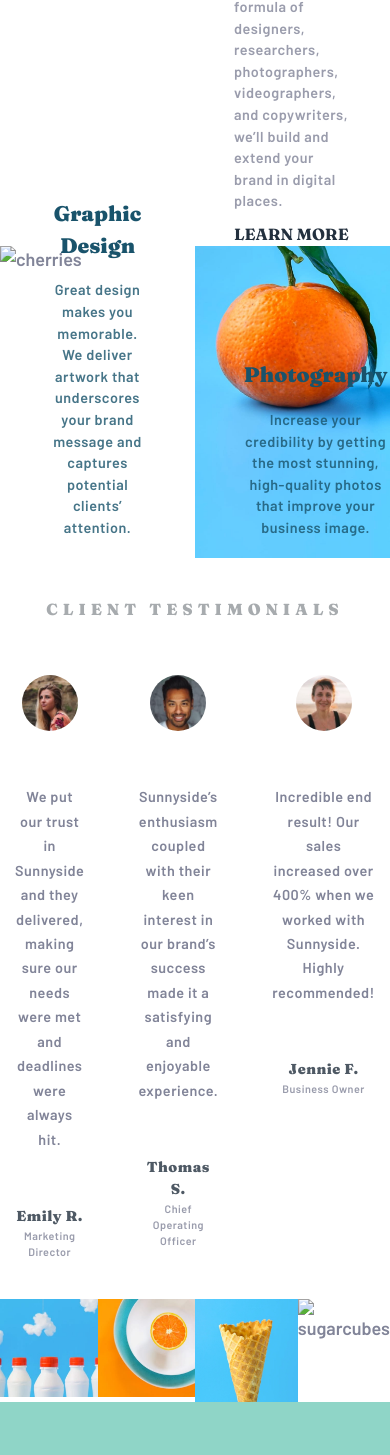
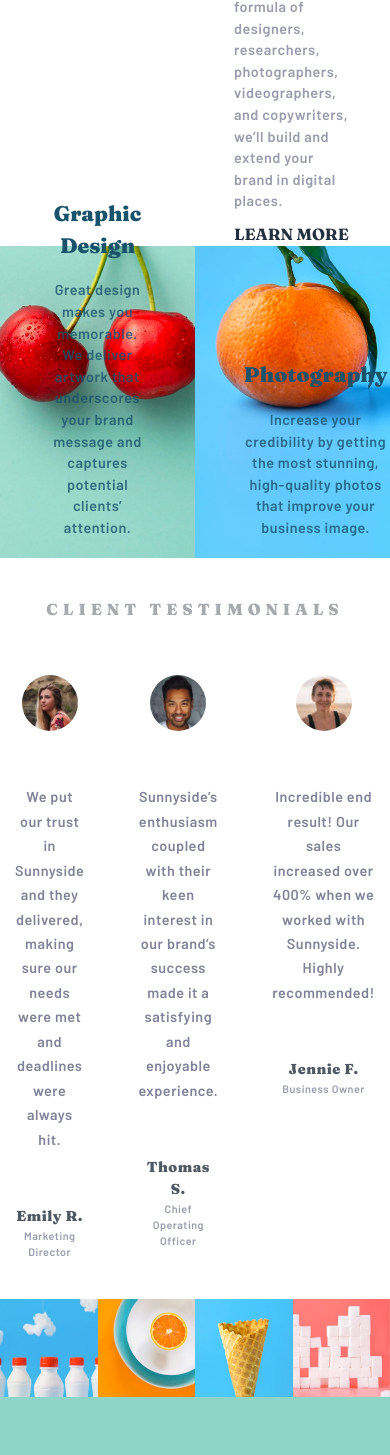
Before and after one commit to MooseCowBear/frontend-mentor-sunnyside, a plain HTML site: page index.html in a window 390 px wide. Shown: the part 1210-2665 px from the top of the page. Drawn offline with Linux system fonts and the light colour scheme.

Commit message:
Fix typos

```diff
--- a/index.html
+++ b/index.html
@@ -66,7 +66,7 @@
     </section>
     <section class="main__section image-behind">
       <picture>
-        <source media="(max-width: 620px)" srcset="./images/mobile/graphic-design.jpg">
+        <source media="(max-width: 620px)" srcset="./images/mobile/image-graphic-design.jpg">
         <img src="./images/desktop/image-graphic-design.jpg" alt="cherries">
       </picture>
       <div class="position-absolute-copy">
@@ -129,7 +129,7 @@
         <img src="./images/desktop/image-gallery-cone.jpg" alt="empty ice cream cone">
       </picture>
       <picture>
-        <source media="(max-width: 620px)" srcset="./images/mobile/image-gallery-sugarcubes.jpg">
+        <source media="(max-width: 620px)" srcset="./images/mobile/image-gallery-sugar-cubes.jpg">
         <img src="./images/desktop/image-gallery-sugarcubes.jpg" alt="sugarcubes">
       </picture>
     </div>
```
